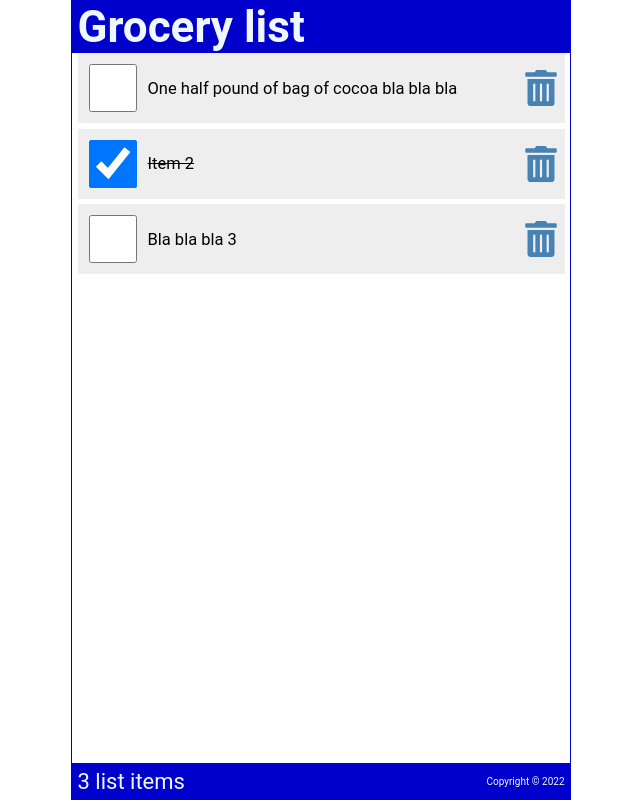
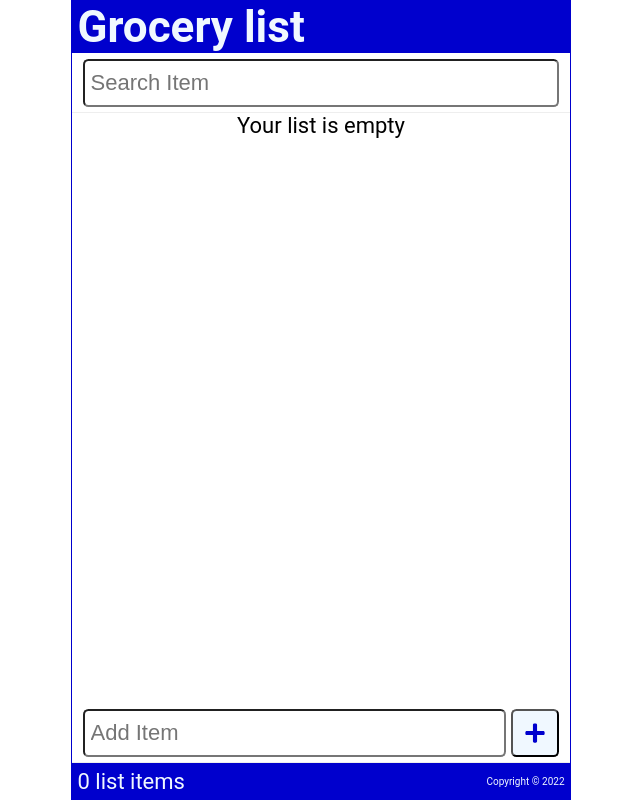
Before and after one commit to Nirjhor3029/learn_react_8, a React (Create React App) app: page / in a window 1280 px wide. Shown: the whole page, without its empty margins (319-959 px from the left). Built offline with nearby package versions, Linux system fonts and the light colour scheme.

Commit message:
learn: React Hooks & component inputs controlled

```diff
--- /dev/null
+++ b/src/AddItem.js
@@ -0,0 +1,29 @@
+import { useRef } from 'react';
+import { FaPlus } from 'react-icons/fa';
+const AddItem = ({ newItem, setNewItem, handleSubmit }) => {
+    const inputRef = useRef(null);
+
+    return (
+        <form className='addForm' onSubmit={handleSubmit}>
+            <label htmlFor="add_item">Add Item</label>
+            <input
+                autoFocus
+                type="text"
+                id="add_item"
+                placeholder='Add Item'
+                onChange={(e) => { setNewItem(e.target.value) }}
+                value={newItem}
+                ref={inputRef}
+                required
+            />
+            <button
+                onClick={() => { inputRef.current.focus() }}
+                type='submit'
+            >
+                <FaPlus />
+            </button>
+        </form>
+    )
+}
+
+export default AddItem
--- a/src/App.js
+++ b/src/App.js
@@ -1,67 +1,103 @@
 // import logo from './logo.svg';
 // import './App.css';
-import { useState } from 'react';
+import {  useState } from 'react';
+import AddItem from './AddItem';
 import { Content } from './Content';
 import Footer from './Footer';
 import Header from './Header';
+import SearchItem from './SearchItem';
 // import Button from './components/Button';
 // import Hover from './components/Hover';
 
 function App() {
+  const arrayOfItems = JSON.parse(localStorage.getItem('shopping_list'));
+
+
+  const [items, setItems] = useState(arrayOfItems ? arrayOfItems : []);
+  const [newItem, setNewItem] = useState('');
+  const [searchItem, setSearchItem] = useState('')
+
+
+
+
+  const setAndSaveItems = (newItems) => {
+    setItems(newItems);
+    localStorage.setItem('shopping_list', JSON.stringify(newItems));
+  }
+
+
+
 
   // For Content.js- start
-  const arrayOfItems = [
-    {
-      id: 1,
-      checked: false,
-      item: "One half pound of bag of cocoa bla bla bla",
-    },
-    {
-      id: 2,
-      checked: true,
-      item: "Item 2",
-    },
-    {
-      id: 3,
-      checked: false,
-      item: "Bla bla bla 3",
-    },
-  ];
-
-  const [items, setItems] = useState(arrayOfItems);
-
-
   const handleCheck = (id) => {
     // console.log(id);
-
     // const listItems = items.map((item)=>{
     //     return (item.id === id)? {...item,checked: !item.checked} : item;
     // });
-
-
     const listItems = items.map((item) => (
       (item.id === id) ? { ...item, checked: !item.checked } : { ...item } //item
     ));
-    setItems(listItems);
-
-    localStorage.setItem('shopping_list', JSON.stringify(listItems));
+    setAndSaveItems(listItems);
   }
   const handleDelete = (id) => {
     const listItems = items.filter((item) => item.id !== id);
-    setItems(listItems);
+    setAndSaveItems(listItems);
+  }
+  // For Content.js- end
+  // For AddItem.js
+  const addItem = (item) => {
+    const id = items.length ? (items[items.length - 1].id + 1) : 1;
+    const myNewItem = {
+      id,
+      checked: false,
+      item: item
+    };
+    const listItems = [...items, myNewItem];
+    setAndSaveItems(listItems);
+  }
+  const handleSubmit = (event) => {
+    event.preventDefault();
+    if (!newItem) {
+      console.log("no new item");
+      return;
+    }
+    console.log(newItem);
+    // Add Item
+    addItem(newItem)
+
+    //Empty the text field
+    setNewItem("");
+    // const listItems = items.filter((item) => item.id !== id);
+    // setItems(listItems);
     // localStorage.setItem('shopping_list', JSON.stringify(listItems));
   }
-  // For Content.js- end
+
+  const handleSearch = () => {
+    console.log("Search");
+  }
 
   return (
     <div className="App">
+
       <Header title="Grocery list" />
+      <SearchItem
+        searchItem={searchItem}
+        setSearchItem={setSearchItem}
+        handleSearch={handleSearch}
+      />
       <Content
-        items = {items}
+        items={items.filter(item => ((item.item).toLowerCase()).includes(searchItem.toLowerCase()))}
         handleCheck={handleCheck}
         handleDelete={handleDelete}
       />
-      <Footer length={items.length}/>
+
+      <AddItem
+        newItem={newItem}
+        setNewItem={setNewItem}
+        handleSubmit={handleSubmit}
+      />
+
+      <Footer length={items.length} />
 
       {/* <Button newProp={"new"}/>
       <Hover/> */}
--- a/src/LineItem.js
+++ b/src/LineItem.js
@@ -2,7 +2,7 @@ import { FaTrashAlt } from 'react-icons/fa';
 
 const LineItem = ({ item, handleCheck, handleDelete }) => {
     return (
-        <li className="item" key={item.id} >
+        <li className="item"  >
             <input type="checkbox" checked={item.checked} id={"item" + item.id} onChange={() => handleCheck(item.id)} />
             <label htmlFor={"item" + item.id} className={(item.checked) ? 'line_through' : ''}>
                 {item.item}
--- /dev/null
+++ b/src/SearchItem.js
@@ -0,0 +1,18 @@
+const SearchItem = ({searchItem,setSearchItem}) => {
+    return (
+        <form className="searchForm" onSubmit={(e)=>e.preventDefault()}>
+            <label htmlFor="search_item">Search Item</label>
+            <input
+                autoFocus
+                type="text"
+                id="search_item"
+                placeholder='Search Item'
+                onChange={(e) => { setSearchItem(e.target.value) }}
+                value={searchItem}
+                required
+            />
+        </form>
+    )
+}
+
+export default SearchItem
--- a/src/index.css
+++ b/src/index.css
@@ -133,3 +133,73 @@ ul li::before {
 .line_through {
     text-decoration: line-through;
 }
+
+
+/* Input Controlled */
+
+.addForm {
+    width: 100%;
+    display: flex;
+    justify-content: flex-start;
+    margin: 0.5rem 0 0;
+    padding: 0 0.5rem 0.25rem;
+    border-bottom: 1px solid #eee;
+}
+
+.addForm label {
+    position: absolute;
+    left: -99999px;
+}
+
+.addForm input[type='text'] {
+    flex-grow: 1;
+    max-width: calc(100% - 50px);
+    min-height: 48px;
+    font-size: 1rem;
+    padding: 0.25rem;
+    border-radius: 0.25rem;
+    margin-right: 0.25rem;
+    outline: none;
+}
+
+button {
+    height: 48px;
+    min-width: 48px;
+    border-radius: 0.25rem;
+    padding: 0.5rem;
+    font-size: 1rem;
+    background-color: aliceblue;
+    color: mediumblue;
+    cursor: pointer;
+}
+
+button:focus,
+button:hover {
+    color: white;
+    background-color: limegreen;
+    outline: none;
+}
+
+.searchForm {
+    width: 100%;
+    display: flex;
+    justify-content: flex-start;
+    margin: 0.25rem 0 0;
+    padding: 0 0.5rem 0.25rem;
+    border-bottom: 1px solid #eee;
+}
+
+.searchForm label {
+    position: absolute;
+    left: -99999px;
+}
+
+.searchForm input[type='text'] {
+    flex-grow: 1;
+    max-width: 100%;
+    min-height: 48px;
+    font-size: 1rem;
+    padding: 0.25rem;
+    border-radius: 0.25rem;
+    outline: none;
+}
```
Also changed, not shown: learning.txt.
